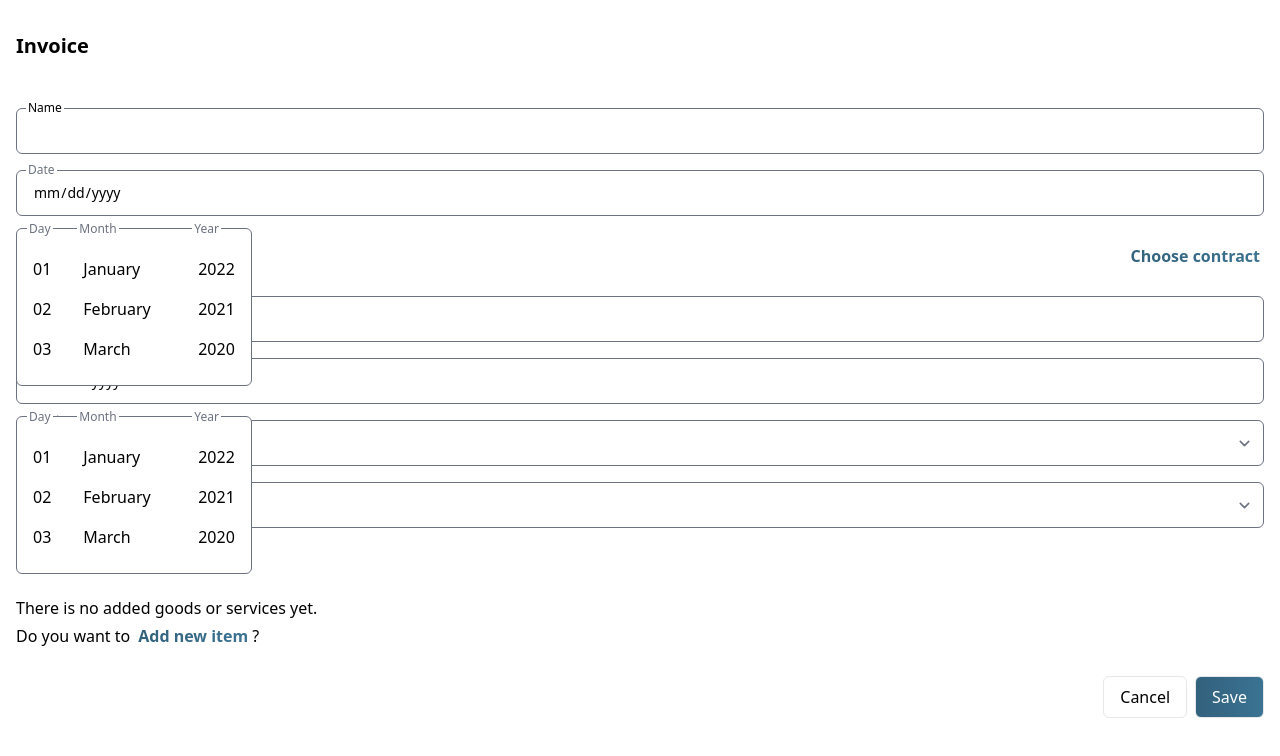
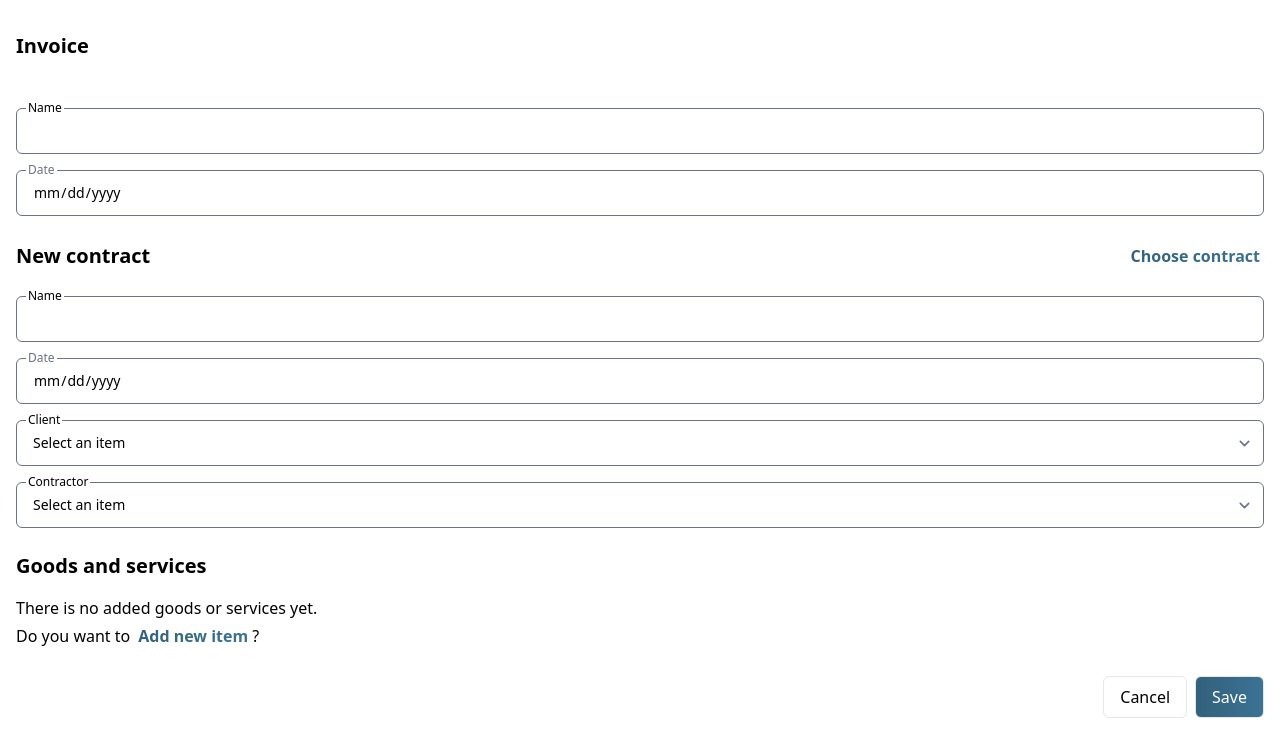
Before and after one commit to mrprfrm/invoicer-client-vue, a Vue app: page / in a window 1280 px wide. Shown: the top 756 px of the page. Built offline with nearby package versions, Linux system fonts and the light colour scheme.

Commit message:
Tests fix, eslint config update, npm update, InvoiceForm tests state, Datepicker optimization and native like behavior implementation.

```diff
--- a/src/components/DateInput.vue
+++ b/src/components/DateInput.vue
@@ -1,7 +1,25 @@
 <script setup>
-import { ref, defineProps } from "vue";
+import { ref, defineProps, defineEmits, computed } from "vue";
 
-const days = Array.from({ length: 31 }, (_, i) => `0${i + 1}`.slice(-2));
+const props = defineProps({
+  name: String,
+  label: String,
+  modelValue: String,
+  required: {
+    type: Boolean,
+    default: true,
+  },
+  yearsNumber: {
+    type: Number,
+    default: 30,
+  },
+});
+
+const emit = defineEmits(["update:modelValue"]);
+
+const currentYear = new Date().getFullYear();
+
+// const days = Array.from({ length: 31 }, (_, i) => `0${i + 1}`.slice(-2));
 
 const months = [
   "January",
@@ -18,18 +36,50 @@ const months = [
   "December",
 ];
 
-const currentYear = new Date().getFullYear();
-const years = Array.from(
-  { length: currentYear - 1990 },
-  (_, i) => currentYear - i
-);
+// Reactive data
 
 const input = ref(null);
+const isBlurable = ref(true);
+const isFocused = ref(false);
 
-const props = defineProps({
-  name: String,
-  label: String,
+const day = computed({
+  get() {
+    return props.modelValue ? props.modelValue.getDay() : null;
+  },
+  set() {
+    emit("update:modelValue", "1111-11-11");
+  },
 });
+
+const month = computed({
+  get() {
+    return props.modelValue ? props.modelValue.getMonth() : null;
+  },
+});
+
+const year = computed({
+  get() {
+    return props.modelValue ? props.modelValue.getFullYear() : null;
+  },
+});
+
+function blurInput() {
+  if (!isBlurable.value) {
+    return;
+  }
+  // TODO If required validate input has not empty
+  emit("update:modelValue", input.value.value);
+  isFocused.value = false;
+}
+
+function disableInputBlur() {
+  isBlurable.value = false;
+}
+
+function enableInputBlur() {
+  isBlurable.value = true;
+  input.value.focus();
+}
 </script>
 
 <template>
@@ -43,16 +93,22 @@ const props = defineProps({
     <input
       :id="name"
       :name="name"
+      :value="modelValue"
+      :required="required"
+      @focus="isFocused = true"
+      @blur="blurInput"
       type="date"
       ref="input"
       class="text-sm py-3 px-4 border rounded-md focus:ring-brand focus:border-brand"
     />
 
     <div
-      class="datepicker z-20 absolute top-full flex mt-3 bg-white border border-gray-500 rounded-md"
-      @click="input.focus()"
+      v-show="isFocused"
+      @mousedown="disableInputBlur"
+      @mouseup="enableInputBlur"
+      class="z-20 absolute top-full flex mt-3 bg-white border border-gray-500 rounded-md"
     >
-      <div class="datepicker__days">
+      <div class="datepicker-days">
         <small
           class="absolute -mt-2 text-xs px-0.5 ml-2.5 bg-white text-gray-500"
         >
@@ -61,20 +117,22 @@ const props = defineProps({
         <div class="pt-5 pb-2">
           <div class="max-h-32 overflow-scroll">
             <button
-              v-for="(d, index) in days"
-              @click="day = index + 1"
-              :key="index"
+              v-for="i in 31"
+              :key="name + '-day-' + i"
+              @mousedown="disableInputBlur"
+              @mouseup="enableInputBlur"
+              @click="day = i"
               type="button"
               tabindex="-1"
               class="block px-4 py-2"
             >
-              {{ d }}
+              {{ `0${i}`.slice(-2) }}
             </button>
           </div>
         </div>
       </div>
 
-      <div class="datepicker__months">
+      <div class="datepicker-months">
         <small
           class="absolute -mt-2 text-xs px-0.5 ml-2.5 bg-white text-gray-500"
         >
@@ -83,20 +141,20 @@ const props = defineProps({
         <div class="pt-5 pb-2">
           <div class="max-h-32 overflow-scroll">
             <button
-              v-for="(month, index) in months"
-              :data-value="index + 1"
-              :key="index"
+              v-for="(monthText, index) in months"
+              :key="name + '-month-' + index"
+              @click="month = index + 1"
               type="button"
               tabindex="-1"
               class="block px-4 py-2"
             >
-              {{ month }}
+              {{ monthText }}
             </button>
           </div>
         </div>
       </div>
 
-      <div class="datepicker__years">
+      <div class="datepicker-years">
         <small
           class="absolute -mt-2 text-xs px-0.5 ml-2.5 bg-white text-gray-500"
         >
@@ -106,13 +164,14 @@ const props = defineProps({
         <div class="pt-5 pb-2">
           <div class="max-h-32 overflow-scroll">
             <button
-              v-for="(year, index) in years"
-              :key="index"
+              v-for="i in yearsNumber"
+              :key="name + '-year-' + i"
+              @click="year = currentYear - i + 1"
               type="button"
               tabindex="-1"
               class="block px-4 py-2"
             >
-              {{ year }}
+              {{ currentYear - i + 1 }}
             </button>
           </div>
         </div>
--- a/src/views/InvoiceFormView.vue
+++ b/src/views/InvoiceFormView.vue
@@ -1,12 +1,10 @@
-<script>
+<script setup>
 import TextInput from "../components/TextInput.vue";
 import DateInput from "../components/DateInput.vue";
 import CMPSelect from "../components/CMPSelect.vue";
+import { ref } from "vue";
 
-export default {
-  components: { TextInput, DateInput, CMPSelect },
-  setup() {},
-};
+const date = ref("");
 </script>
 
 <template>
@@ -15,7 +13,7 @@ export default {
       <h1 class="text-xl font-bold mb-6">Invoice</h1>
       <fieldset id="invoice-fields" class="space-y-4">
         <TextInput name="invoice-name" label="Name"></TextInput>
-        <DateInput name="invoice-date" label="Date"></DateInput>
+        <DateInput name="invoice-date" label="Date" v-model="date"></DateInput>
       </fieldset>
 
       <div class="flex flex-row items-center justify-between">
@@ -29,7 +27,7 @@ export default {
 
       <fieldset id="contract-fields" class="space-y-4">
         <TextInput name="contract-name" label="Name"></TextInput>
-        <DateInput name="contract-date" label="Date"></DateInput>
+        <DateInput name="contract-date" label="Date" v-model="date"></DateInput>
         <CMPSelect name="contract-client" label="Client"></CMPSelect>
         <CMPSelect name="contract-contractor" label="Contractor"></CMPSelect>
       </fieldset>
```
Also changed, not shown: .eslintrc.js, 2 other files (tests, documents, lock files or other folders).
